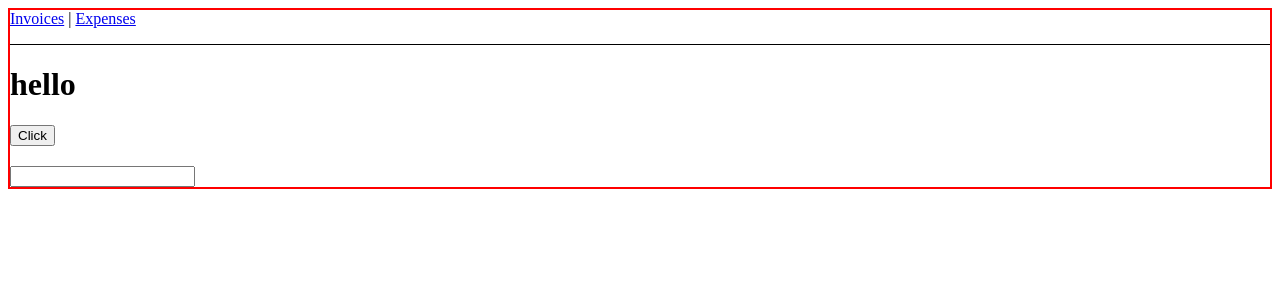
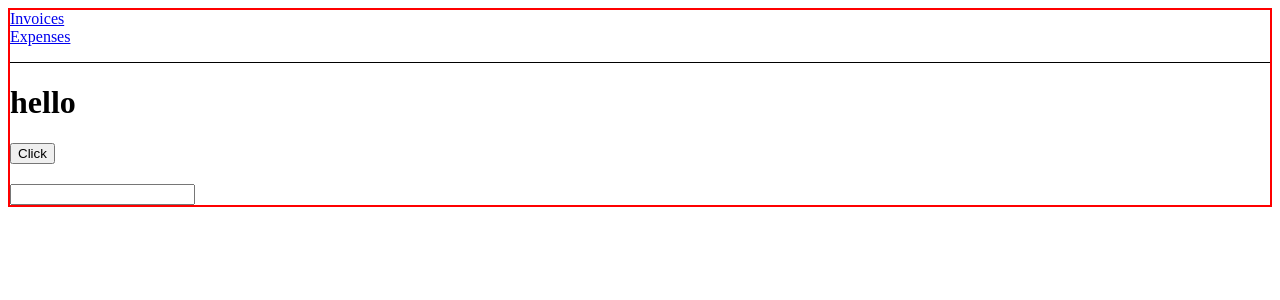
Before and after one commit to Sadaan-Siddique/Practice, a React (Create React App) app: page / in a window 1280 px wide. Shown: the top 300 px of the page. Built offline with nearby package versions, Linux system fonts and the light colour scheme.

Commit message:
AddRoutes

```diff
--- a/src/App.jsx
+++ b/src/App.jsx
@@ -17,7 +17,7 @@
           color:'black'
         }}
       >
-        <Link to="/invoices">Invoices</Link> |{" "}
+        <Link to="/invoices">Invoices</Link> <br />
         <Link to="/expenses">Expenses</Link>
       </nav>
       <UseEffect />
--- a/src/index.js
+++ b/src/index.js
@@ -1,15 +1,31 @@
 import React from 'react';
-import { BrowserRouter } from "react-router-dom";
+import {
+  BrowserRouter,
+  Routes,
+  Route,
+} from "react-router-dom";
 import ReactDOM from 'react-dom/client';
 import App from './App';
+import Invoices from './components/Invoices';
+import Expenses from './components/Expenses';
 import Product from './Product';
 import Practice from './components/Practice';
 
 const root = ReactDOM.createRoot(document.getElementById('root'));
 root.render(
   <React.StrictMode>
+
+
     <BrowserRouter>
-      <App />
+
+      <Routes>
+
+        <Route path="/" element={<App />} />
+        <Route path="expenses" element={<Expenses />} />
+        <Route path="invoices" element={<Invoices />} />
+
+      </Routes>
+
     </BrowserRouter>
 
 
```
Also changed, not shown: src/components/Expenses.jsx (added), src/components/Invoices.jsx (added).
